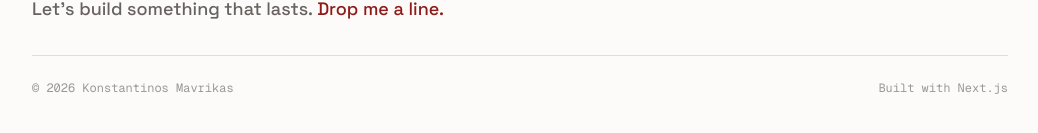
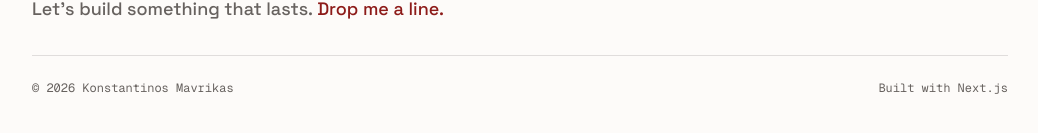
Before and after one commit to KMavr/portfolio, a Next.js app: page /projects/debtctl in a window 1280 px wide. Shown: the part 1867-2000 px from the top of the page, without its empty margins (120-1158 px from the left). Built offline with nearby package versions, Linux system fonts and the light colour scheme.

Commit message:
Increase contrast for improved accessibility

```diff
--- a/app/components/Experience/components/ExperienceItem/ExperienceItem.tsx
+++ b/app/components/Experience/components/ExperienceItem/ExperienceItem.tsx
@@ -46,7 +46,7 @@ const styles = {
   item: cn('flex flex-col gap-2 py-6 sm:flex-row sm:gap-8'),
   meta: cn('flex flex-col gap-0.5 sm:w-36 sm:shrink-0'),
   dates: cn('text-muted font-mono text-xs'),
-  location: cn('text-faint font-mono text-xs'),
+  location: cn('text-muted font-mono text-xs'),
   body: cn('flex flex-col'),
   role: cn('text-ink font-display text-lg font-semibold'),
   company: cn('text-muted mt-0.5 text-sm'),
--- a/app/components/Footer/Footer.tsx
+++ b/app/components/Footer/Footer.tsx
@@ -32,7 +32,7 @@ const styles = {
   mailLink: cn('text-accent hover:text-accent-hover transition-colors'),
   divider: cn('border-line mt-8 border-t'),
   credit: cn(
-    'text-faint mt-6 flex flex-col gap-1 font-mono text-xs',
+    'text-muted mt-6 flex flex-col gap-1 font-mono text-xs',
     'sm:flex-row sm:items-center sm:justify-between',
   ),
 };
--- a/app/components/ProjectDetail/ProjectDetail.tsx
+++ b/app/components/ProjectDetail/ProjectDetail.tsx
@@ -53,7 +53,7 @@ const styles = {
   title: cn('text-ink font-display text-3xl font-semibold sm:text-4xl'),
   tagline: cn('text-muted mt-3 text-lg leading-relaxed'),
   tags: cn('mt-5 flex flex-wrap gap-x-3 gap-y-1'),
-  tag: cn('text-faint font-mono text-xs'),
+  tag: cn('text-muted font-mono text-xs'),
   links: cn('mt-5 flex flex-wrap gap-x-4 gap-y-1'),
   sections: cn('mt-10 flex flex-col gap-10'),
 };
--- a/app/components/Skills/components/SkillGroup/SkillGroup.tsx
+++ b/app/components/Skills/components/SkillGroup/SkillGroup.tsx
@@ -22,7 +22,7 @@ function SkillGroup({ label, skills }: SkillGroupProps) {
 
 const styles = {
   group: cn('flex flex-col gap-3 sm:flex-row sm:gap-8'),
-  label: cn('text-faint font-mono text-xs sm:w-36 sm:shrink-0 sm:pt-1.5'),
+  label: cn('text-muted font-mono text-xs sm:w-36 sm:shrink-0 sm:pt-1.5'),
   chips: cn('flex flex-wrap gap-2'),
   chip: cn('border-line text-muted rounded-full border px-3 py-1 font-mono text-xs'),
 };
--- a/app/components/Work/components/WorkCard/WorkCard.tsx
+++ b/app/components/Work/components/WorkCard/WorkCard.tsx
@@ -69,7 +69,7 @@ const styles = {
   ),
   description: cn('text-muted mt-2 text-sm leading-relaxed'),
   tags: cn('mt-4 flex flex-wrap gap-x-3 gap-y-1'),
-  tag: cn('text-faint font-mono text-xs'),
+  tag: cn('text-muted font-mono text-xs'),
   links: cn('relative z-10 mt-auto flex flex-wrap gap-x-4 gap-y-1 pt-5'),
   link: cn(
     'text-muted hover:text-accent inline-flex items-center gap-1.5',
--- a/app/globals.css
+++ b/app/globals.css
@@ -12,7 +12,7 @@
   --color-surface: oklch(97% 0.004 80);
   --color-ink: oklch(22% 0.006 50);
   --color-muted: oklch(50% 0.008 50);
-  --color-faint: oklch(68% 0.006 50);
+  --color-faint: oklch(65% 0.006 50);
   --color-line: oklch(90% 0.004 50);
   --color-accent: oklch(42% 0.15 27);
   --color-accent-hover: oklch(48% 0.16 27);
```
